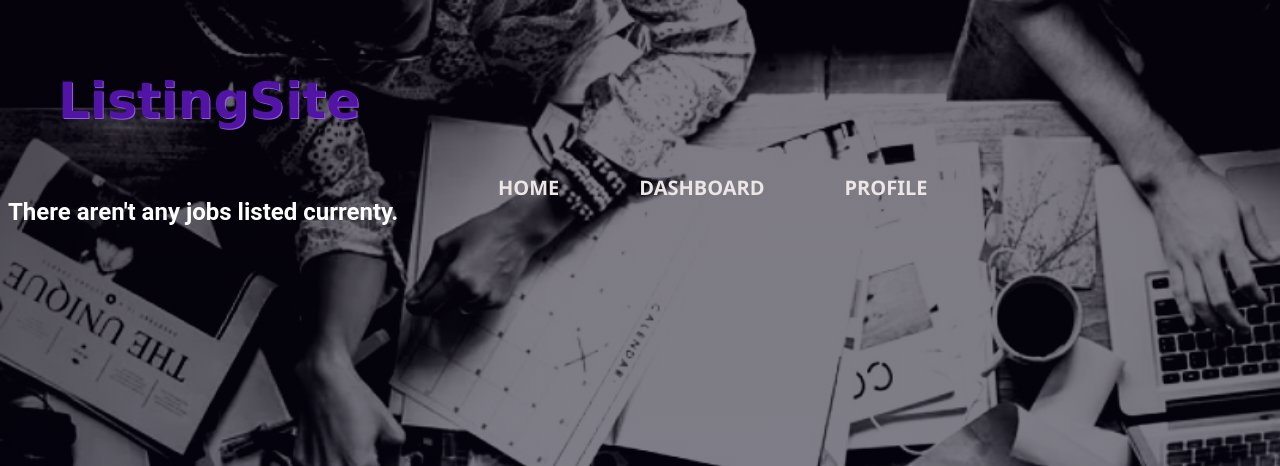
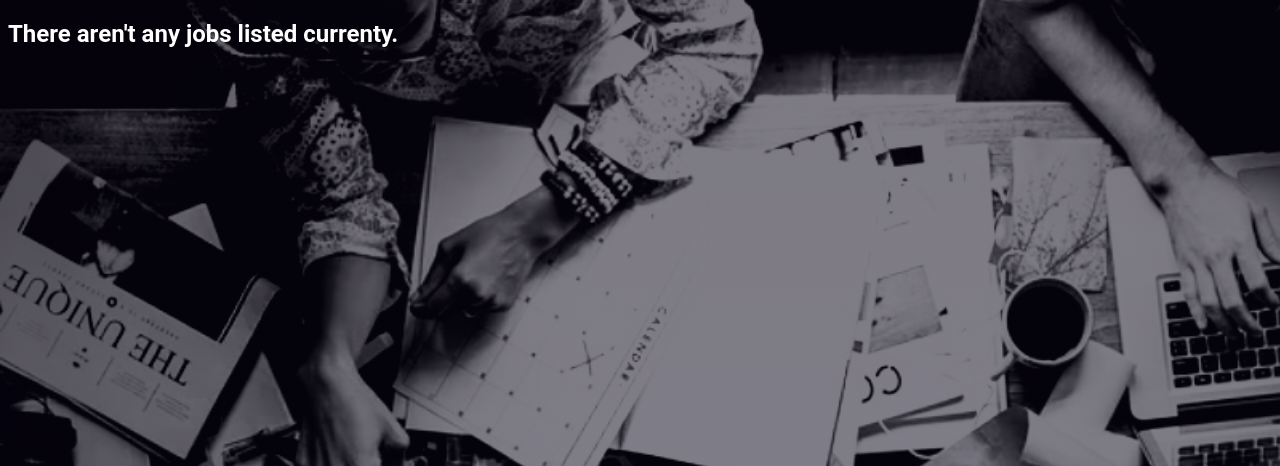
Before and after one commit to sitelisting/Listing_Site, a PHP site: page /list.php in a window 1280 px wide. Shown: the top 466 px of the page. Run offline with PHP 8.4, Linux system fonts and the light colour scheme; data that the repository does not hold is empty.

Commit message:
Update list.php

```diff
--- a/list.php
+++ b/list.php
@@ -8,23 +8,11 @@
    <link rel="stylesheet" href="listedjobs.css">
 </head>
 <body>
-<div class="main">
-         <div class="navbar">
-            <img src="list.png" class="menu-icon" onclick="myMenu()">
-            <div class="icon">
-               <h1 class="logo">ListingSite</h1>
-            </div>
-            <div class="menu">
-               <ul id="menuList">
-                  <li><a href="homepage.php">HOME</a></li>
-                 <li><a href="dashboard.php">DASHBOARD</a></li>
-                  <li><a href="adminProfile.php">PROFILE</a></li>
-               </ul>
-            </div>
-         </div>
+
 <?php
 
 include("connectdb.php");
+
 $sql="SELECT * FROM createjobs";
 
 $result= mysqli_query($conn, $sql );
@@ -38,9 +26,8 @@ if(mysqli_num_rows($result) > 0){
                <th>Category</th>
                <th>Company Name</th>
                <th>Position</th>
-               <th>Job Link</th>
                <th>Job Contact</th>
-               <th>Job Descriptions</th>
+               <th>More Info and Apply</th>
            </tr>
          </thead>
          <tbody>
@@ -48,11 +35,9 @@ if(mysqli_num_rows($result) > 0){
                <th><?php echo $row['Job_Category'] ?></th>
                <th><?php echo $row['Company_Name'] ?></th>
                <th><?php echo $row['Job_Position'] ?></th>
-               <th><a  style='color:white;' href="#"><?php echo $row['Job_Link'] ?></a></th>
                <th><?php echo $row['Company_Number'].'<br>' .$row['Company_Email']?></th>
-               <th><?php echo $row['Job_Description']?>
+               <th><a  style='color:white;' href="<?php echo $row['Job_Link'] ?>">Click Here</a></th>
             </tr>
-
       </tbody>
       </table>
 
```
